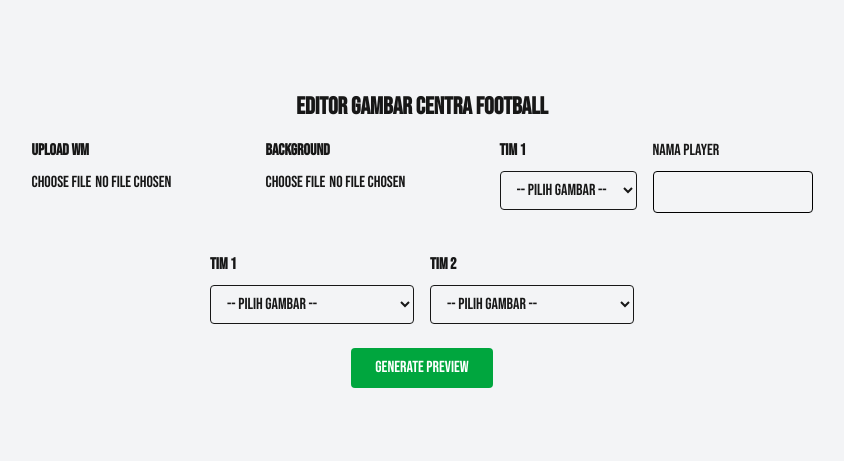
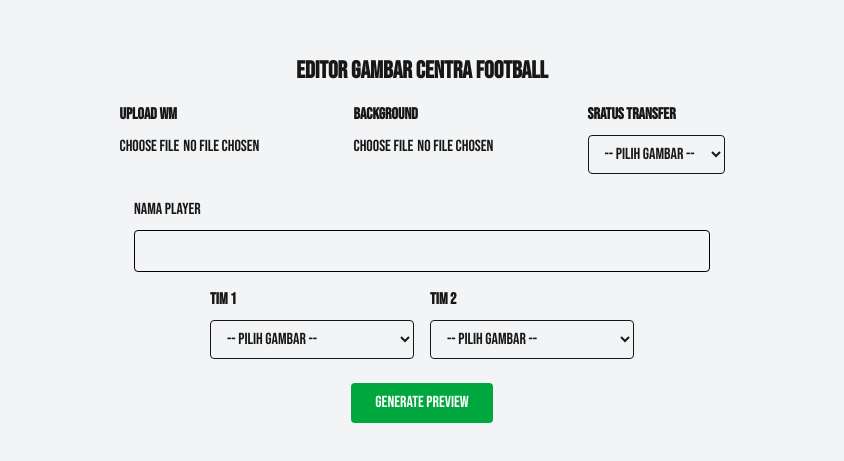
Before and after one commit to Ali-Hakeem/centra-football, a Next.js app: page /transfer in a window 1280 px wide. Shown: the part 161-622 px from the top of the page, without its empty margins (218-1062 px from the left). Built offline with nearby package versions, Linux system fonts and the light colour scheme.

Commit message:
update informasi & transfer post

```diff
--- a/src/app/score/page.js
+++ b/src/app/score/page.js
@@ -90,7 +90,7 @@ export default function Home() {
         </div>
 
         <div>
-          <p className="mb-2 font-semibold">Tim 1</p>
+          <p className="mb-2 font-semibold">kopetisi</p>
           <select
             onChange={(e) => setOverlayImage3(`/assets/kompetisi/${e.target.value}`)}
             className="border px-3 py-2 rounded"
--- a/src/app/scorenegara/page.js
+++ b/src/app/scorenegara/page.js
@@ -90,7 +90,7 @@ export default function Home() {
         </div>
 
         <div>
-          <p className="mb-2 font-semibold">Tim 1</p>
+          <p className="mb-2 font-semibold">kopetisi</p>
           <select
             onChange={(e) => setOverlayImage3(`/assets/kompetisi/${e.target.value}`)}
             className="border px-3 py-2 rounded"
--- a/src/app/scoreucl/page.js
+++ b/src/app/scoreucl/page.js
@@ -90,7 +90,7 @@ export default function Home() {
         </div>
 
         <div>
-          <p className="mb-2 font-semibold">Tim 1</p>
+          <p className="mb-2 font-semibold">kopetisi1</p>
           <select
             onChange={(e) => setOverlayImage3(`/assets/kompetisi/${e.target.value}`)}
             className="border px-3 py-2 rounded"
--- a/src/app/scoreuecl/page.js
+++ b/src/app/scoreuecl/page.js
@@ -90,7 +90,7 @@ export default function Home() {
         </div>
 
         <div>
-          <p className="mb-2 font-semibold">Tim 1</p>
+          <p className="mb-2 font-semibold">kopetisi</p>
           <select
             onChange={(e) => setOverlayImage3(`/assets/kompetisi/${e.target.value}`)}
             className="border px-3 py-2 rounded"
--- a/src/app/scoreuel/page.js
+++ b/src/app/scoreuel/page.js
@@ -90,7 +90,7 @@ export default function Home() {
         </div>
 
         <div>
-          <p className="mb-2 font-semibold">Tim 1</p>
+          <p className="mb-2 font-semibold">kopetisi</p>
           <select
             onChange={(e) => setOverlayImage3(`/assets/kompetisi/${e.target.value}`)}
             className="border px-3 py-2 rounded"
--- a/src/app/transfer/page.js
+++ b/src/app/transfer/page.js
@@ -85,7 +85,7 @@ export default function Home() {
         </div>
 
         <div>
-          <p className="mb-2 font-semibold">Tim 1</p>
+          <p className="mb-2 font-semibold">sratus transfer</p>
           <select
             onChange={(e) => setOverlayImage3(`/assets/transfer/${e.target.value}`)}
             className="border px-3 py-2 rounded"
@@ -103,8 +103,10 @@ export default function Home() {
           </select>
         </div>
 
-        {/* Input Kategori */}
-        <div className="mb-4 w-full max-w-xl">
+      </div>
+
+      {/* Input Kategori */}
+      <div className="mb-4 w-full max-w-xl">
           <p className="mb-2">Nama player</p>
           <input
             type="text"
@@ -113,8 +115,6 @@ export default function Home() {
             className="border rounded px-3 py-2 w-full text-black"
           />
         </div>
-
-      </div>
 
       <div className="flex gap-4 mb-6">
         <div>
```
